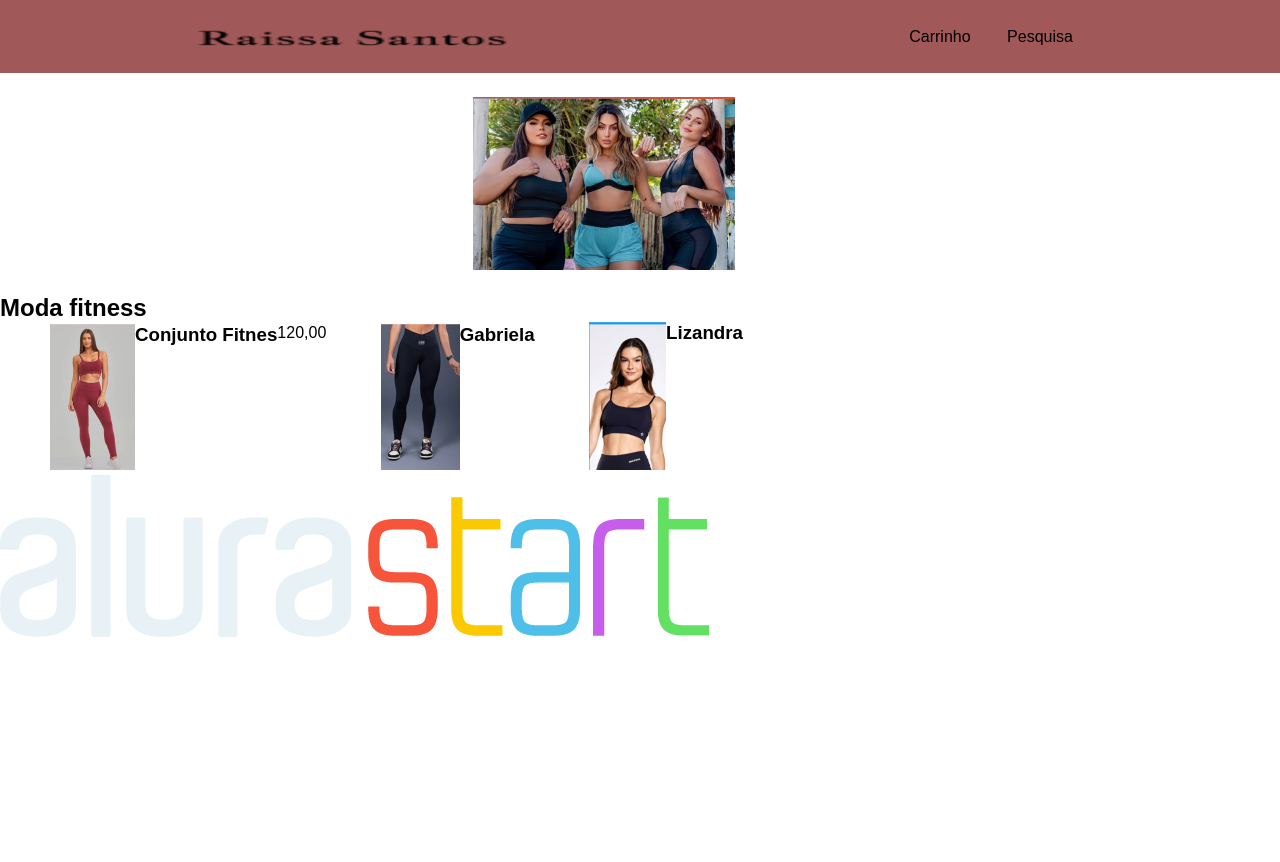
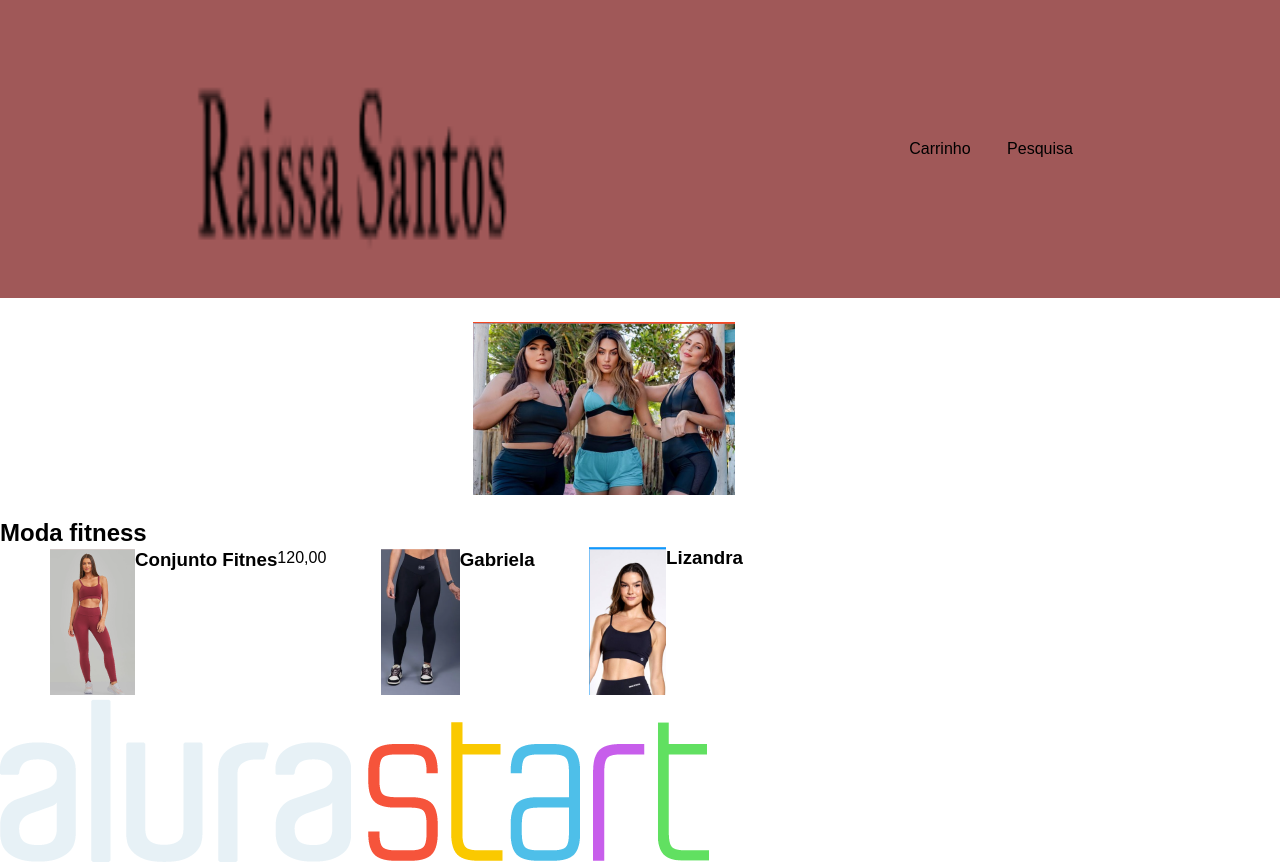
Before and after one commit to Raissacoutinhosantos/sala-turma-criativa, a plain HTML site: page index.html in a window 1280 px wide. Before the commit the page ends 800 px from the top, so only its background shows below. Drawn offline with Linux system fonts and the light colour scheme.

Commit message:
Update style.css

```diff
--- a/style.css
+++ b/style.css
@@ -16,7 +16,7 @@ body {
 
 .cabecalho-imagem{
     width: 25%;
-    height: 25px;
+    height: 250px;
 }
 
 .cabecalho-lista-item{
```
